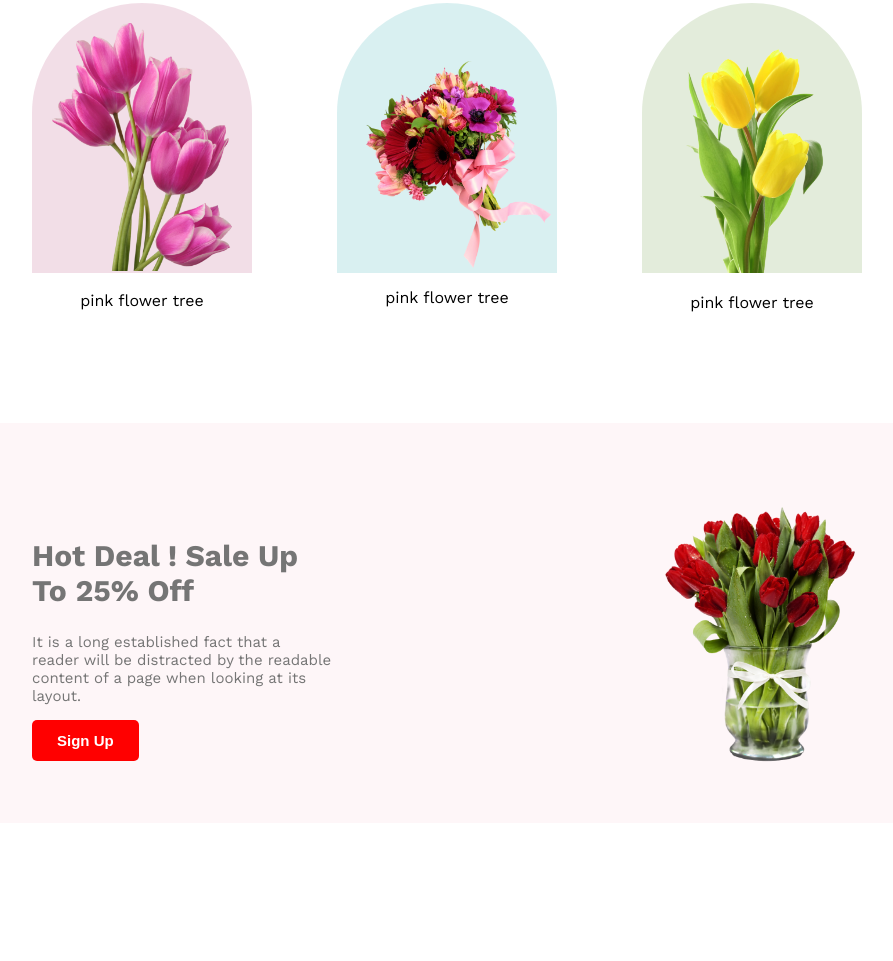
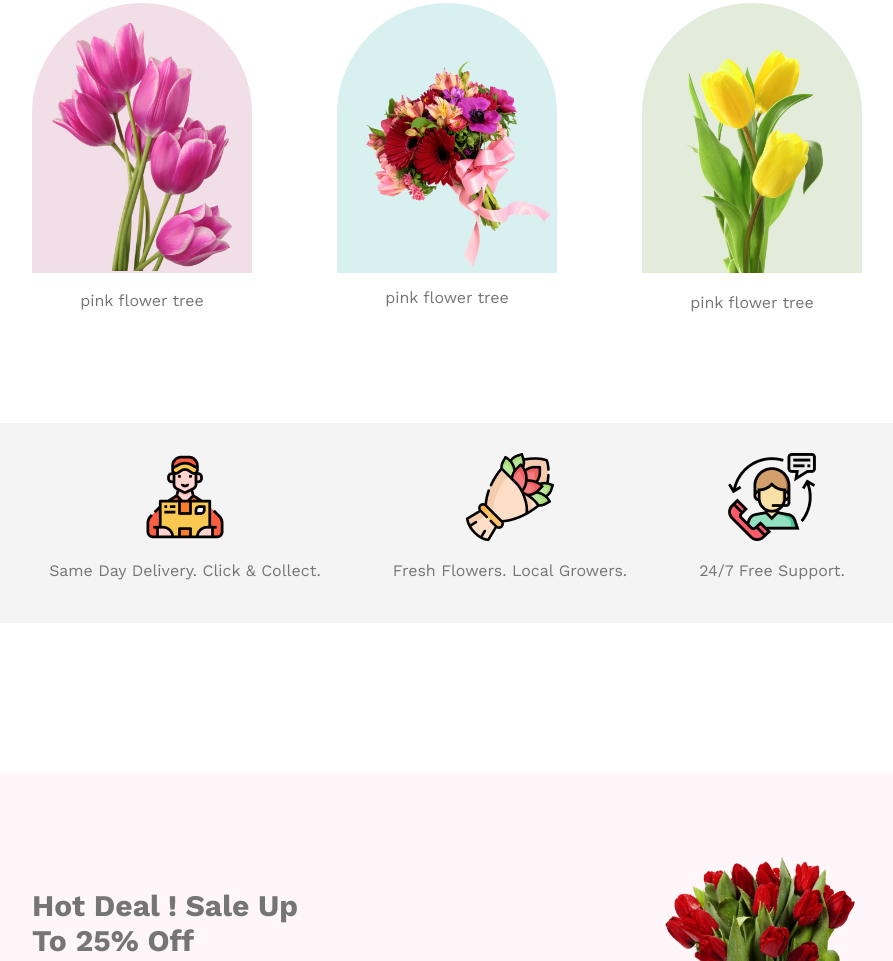
Before and after one commit to Rabiul37/flower-shop-first-Assignment, a plain HTML site: page index.html in a window 1280 px wide. Shown: the part 661-1622 px from the top of the page, without its empty margins (193-1086 px from the left). Drawn offline with nearby package versions, Linux system fonts and the light colour scheme.

Commit message:
this is the extra section

```diff
--- a/index.html
+++ b/index.html
@@ -50,6 +50,23 @@
     </div>
 </div>
 </section>
+<!-- this is the extra section -->
+<section class="extra-section">
+    <div class="extra-container">
+        <div class="image">
+           <img src="Flower Asset/Group 57.png" alt="">
+           <p>Same Day Delivery. Click & Collect.</p>
+        </div>
+        <div class="image">
+           <img src="Flower Asset/Group 58.png" alt="">
+           <p>Fresh Flowers. Local Growers.</p>
+        </div>
+        <div class="image">
+           <img src="Flower Asset/Group 59.png" alt="">
+           <p>24/7 Free Support.</p>
+        </div>
+    </div>
+</section>
 <!-- this is the sign up section -->
 <section class="signUp-section">
 <div class="signUp-container">
--- a/styles/flowerShop.css
+++ b/styles/flowerShop.css
@@ -111,6 +111,29 @@ width:180px;
 .feature-images .image3 img{
 width:167px;
 }
+.feature-images p{
+    color:#757575;
+}
+/* extra style start here */
+.extra-section{
+width:1000px;
+height: 200px;
+margin:0 auto;
+background: rgba(39, 39, 39, 0.05);
+margin-bottom: 150px;
+}
+.extra-container{
+display: flex;
+justify-content: space-evenly;
+align-items: center;
+text-align: center;
+padding:30px;
+}
+
+.image p{
+color:#757575;
+}
+
 /* sign up style start form here */
 .signUp-section{
 height: 400px;
@@ -178,6 +201,7 @@ background-repeat: no-repeat;
 background-size: cover;
 background-position: fixed;
 padding-bottom: 50px;
+margin-bottom: 150px;
 }
 .latestDeal-container{
     /* width:600px; */
```
